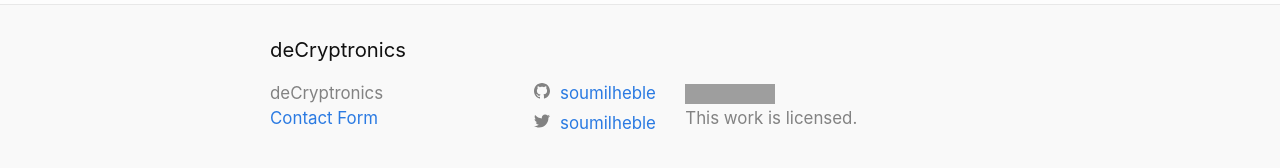
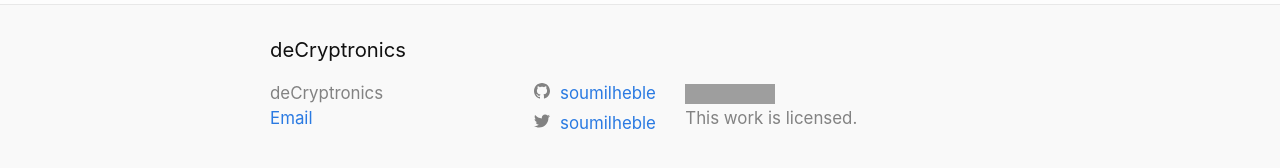
Before and after one commit to decryptronics/decryptronics.github.io, a Jekyll site: the page built from index.md, in a window 1280 px wide and 1149 px high. Shown: the part 953-1121 px from the top of the window. Built offline with Jekyll 4.4.1, drawn with Linux system fonts in a browser that asks for light colours; grey boxes are pictures that could not be loaded.

Commit message:
Changed Contact Form to Email in Footer

```diff
--- a/_config.yml
+++ b/_config.yml
@@ -19,7 +19,7 @@
 # in the templates via {{ site.myvariable }}.
 
 title: deCryptronics
-email: Contact Form
+email: Email
 description: >- # this means to ignore newlines until "baseurl:"
   Electronics and Silicon Design Adventures
 baseurl: "" # the subpath of your site, e.g. /blog
```
